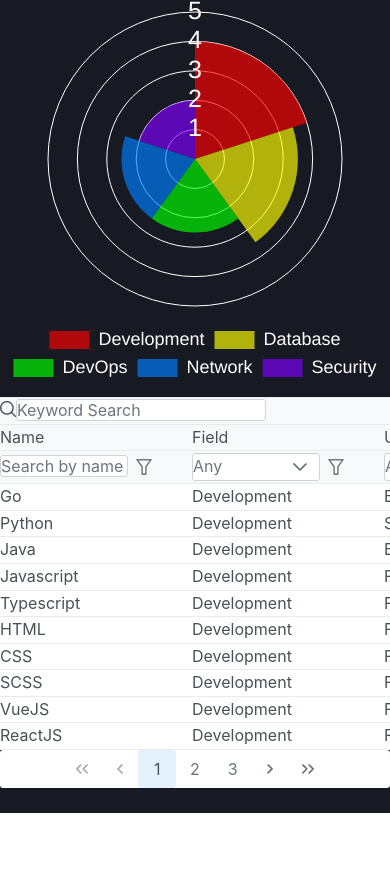
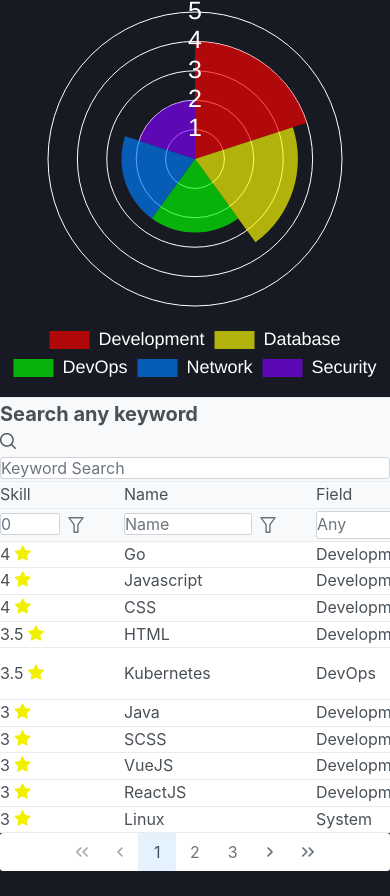
Before and after one commit to ClappeB/clappeb.github.io, a Vue app: page / in a window 390 px wide. Shown: the part 3482-4378 px from the top of the page. Before the commit the page ends 4295 px from the top, so only its background shows below. Built offline with nearby package versions, Linux system fonts and the light colour scheme.

Commit message:
Added pinia store & skill stars

```diff
--- a/src/pages/AboutPage.vue
+++ b/src/pages/AboutPage.vue
@@ -1,10 +1,8 @@
 <script setup lang="ts">
 import Button from "primevue/button";
+import { useAppStore } from "@/stores/app_store";
 
-const descriptions = [
-  "My name is Bruno Clappe. I am a software engineer attracted toward DevOps. I am a graduate of CESI with a master’s degree in software development.",
-  "Enthusiast learner, I aim at providing great code and giving it the possibility to easily flow.",
-];
+const store = useAppStore();
 </script>
 
 <template>
@@ -16,7 +14,7 @@ const descriptions = [
       <img defer src="/images/profil.jpg" />
     </div>
     <div class="description">
-      <p v-for="(desc, index) in descriptions" :key="index">{{ desc }}</p>
+      <p v-for="(desc, index) in store.aboutPage.descriptions" :key="index">{{ desc }}</p>
     </div>
     <Button type="button" class="resume-btn" label="Resume" icon="pi pi-download" />
   </section>
--- a/src/pages/ExperiencesPage.vue
+++ b/src/pages/ExperiencesPage.vue
@@ -1,12 +1,8 @@
 <script setup lang="ts">
 import Chip from "primevue/chip";
+import { useAppStore } from "@/stores/app_store";
 
-const experiences = [
-  { jobTitle: "Chief Technical Officer", location: "Canada", technologies: ["Typescript", "Go"], company: "WeArt", startDate: "10/2022", endDate: "Present" },
-  { jobTitle: "IT association president", location: "Lyon, France", technologies: ["Javascript", "Proxmox", "Docker", "Python"], company: "Coding Cartel", startDate: "02/2022", endDate: "Present" },
-  { jobTitle: "Backend developer", location: "Copenhagen, Denmark", technologies: ["Go", "BigQuery", "API", "Redis"], company: "Wult", startDate: "09/2021", endDate: "02/2022" },
-  { jobTitle: "Backend developer", location: "Montpellier, France", technologies: ["Java", "Qlik"], company: "Berger-Levrault", startDate: "01/2021", endDate: "04/2021" },
-];
+const store = useAppStore();
 </script>
 
 <template>
@@ -15,7 +11,7 @@ const experiences = [
       <h2 class="section-title">My Experiences</h2>
     </div>
     <div class="experiences">
-      <div v-for="(xp, index) in experiences" :key="index" class="experience">
+      <div v-for="(xp, index) in store.experiencesPage.experiences" :key="index" class="experience">
         <div>
           <p class="job-title">{{ xp.jobTitle }}</p>
           <p class="job-dates">{{ xp.startDate }} - {{ xp.endDate }}</p>
--- a/src/pages/SkillsPage.vue
+++ b/src/pages/SkillsPage.vue
@@ -1,91 +1,25 @@
 <script setup lang="ts">
-import { ref, onMounted } from "vue";
+import { ref } from "vue";
 import Chart from "primevue/chart";
-import { FilterMatchMode, FilterOperator } from "primevue/api";
-import Dropdown from "primevue/dropdown";
+import { FilterMatchMode } from "primevue/api";
 import Column from "primevue/column";
 import MultiSelect from "primevue/multiselect";
 import InputText from "primevue/inputtext";
 import TriStateCheckbox from "primevue/tristatecheckbox";
 import DataTable from "primevue/datatable";
 
-const chartData = ref({
-  datasets: [
-    {
-      data: [4, 3.5, 2.5, 2.5, 2],
-      backgroundColor: ["#FF0000AA", "#FFFF00AA", "#00FF00AA", "#0080FFAA", "#8000FFAA"],
-      borderWidth: 0,
-      label: "My skills",
-      max: 5,
-    },
-  ],
-  labels: ["Development", "Database", "DevOps", "Network", "Security"],
-});
+import { useAppStore } from "@/stores/app_store";
 
-const chartOptions = ref({
-  plugins: {
-    legend: {
-      labels: {
-        color: "#fff",
-        font: {
-          size: 18,
-        },
-      },
-      position: "bottom",
-    },
-  },
-  scales: {
-    r: {
-      grid: {
-        color: "#fff",
-      },
-      ticks: {
-        color: "white",
-        count: 6,
-        stepSize: 1,
-        z: 10,
-        showLabelBackdrop: false,
-        font: {
-          size: 25,
-        },
-      },
-      suggestedMax: 5,
-    },
-  },
-});
+const store = useAppStore();
 
-type Skill = { name: string; field: string; use: Array<string>; framework: boolean };
-const skills = {
-  data: [
-    { name: "Go", field: "Development", use: ["Backend", "Standalone"], framework: false },
-    { name: "Python", field: "Development", use: ["Scripting", "Standalone"], framework: false },
-    { name: "Java", field: "Development", use: ["Backend", "Standalone"], framework: false },
-    { name: "Javascript", field: "Development", use: ["Frontend", "Backend"], framework: false },
-    { name: "Typescript", field: "Development", use: ["Frontend", "Backend"], framework: false },
-    { name: "HTML", field: "Development", use: ["Frontend"], framework: false },
-    { name: "CSS", field: "Development", use: ["Frontend"], framework: false },
-    { name: "SCSS", field: "Development", use: ["Frontend"], framework: false },
-    { name: "VueJS", field: "Development", use: ["Frontend"], framework: true },
-    { name: "ReactJS", field: "Development", use: ["Frontend"], framework: true },
-    { name: "Docker", field: "DevOps", use: ["Containers"], framework: false },
-    { name: "Kubernetes", field: "DevOps", use: ["Infrastructure as Code", "Deployment"], framework: false },
-    { name: "Podman", field: "DevOps", use: ["Containers"], framework: false },
-    { name: "CRI-O", field: "DevOps", use: ["Containers"], framework: false },
-    { name: "Bash", field: "System", use: ["Scripting"], framework: false },
-    { name: "Windows", field: "System", use: ["OS"], framework: false },
-    { name: "Linux", field: "System", use: ["OS"], framework: false },
-    { name: "MySQL", field: "Database", use: ["SQL"], framework: false },
-    { name: "ScyllaDB", field: "Database", use: ["NoSQL"], framework: false },
-    { name: "Redis", field: "Database", use: ["NoSQL"], framework: false },
-    { name: "MongoDB", field: "Database", use: ["NoSQL"], framework: false },
-    { name: "C#", field: "Development", use: ["Standalone"], framework: false },
-    { name: "Unity", field: "Development", use: ["Standalone", "Virtual Reality", "Augmented Reality"], framework: false },
-  ] as Array<Skill>,
-};
+const chartData = store.skillsPage.chart.data;
+const chartOptions = store.skillsPage.chart.options;
+
+const skills = ref(store.skillsPage.skills);
 
 const uniqueUses = new Set<string>();
 const uniqueFields = new Set<string>();
-skills.data.forEach((skill) => {
+skills.value.forEach((skill) => {
   uniqueFields.add(skill.field);
   skill.use.forEach((use) => uniqueUses.add(use));
 });
@@ -93,18 +27,13 @@ skills.data.forEach((skill) => {
 const uses = ref(Array.from(uniqueUses));
 const fields = ref(Array.from(uniqueFields));
 
-const customers2 = ref([] as Array<Skill>);
-const filters2 = ref({
+const filters = ref({
   global: { value: null, matchMode: FilterMatchMode.CONTAINS },
+  skill: { value: null, matchMode: FilterMatchMode.GREATER_THAN_OR_EQUAL_TO },
   name: { value: null, matchMode: FilterMatchMode.STARTS_WITH },
   field: { value: null, matchMode: FilterMatchMode.IN },
   use: { value: null, matchMode: FilterMatchMode.CONTAINS },
   framework: { value: null, matchMode: FilterMatchMode.EQUALS },
-});
-
-onMounted(() => {
-  if (!customers2.value) return;
-  customers2.value = skills.data;
 });
 </script>
 
@@ -120,31 +49,41 @@ onMounted(() => {
       <div class="skills-review">
         <div class="card datatable-wrapper">
           <DataTable
-            :value="customers2"
+            :value="skills"
             :paginator="true"
             class="p-datatable p-datatable-responsive-scroll datatable"
             :rows="10"
             dataKey="name"
-            v-model:filters="filters2"
+            v-model:filters="filters"
             filterDisplay="row"
             responsiveLayout="scroll"
             :globalFilterFields="['name', 'field', 'use', 'framework']">
             <template #header>
               <div class="global-search">
+                <p class="global-indicator">Search any keyword</p>
                 <span class="p-input-icon-left">
                   <i class="pi pi-search" />
-                  <InputText v-model="filters2['global'].value" placeholder="Keyword Search" />
+                  <InputText v-model="filters['global'].value" placeholder="Keyword Search" />
                 </span>
               </div>
             </template>
-            <template #empty> No customers found. </template>
-            <template #loading> Loading customers data. Please wait. </template>
+            <template #empty> No skills found yet... </template>
+            <template #loading> Loading skills data. Please wait. </template>
+            <Column field="skill" header="Skill" dataType="number" style="min-width: 4rem">
+              <template #body="{ data }">
+                {{ data.skill }}
+                <i class="pi pi-star-fill star" />
+              </template>
+              <template #filter="{ filterModel, filterCallback }">
+                <InputText type="number" min="0" max="5" step="0.5" v-model="filterModel.value" @change="filterCallback()" class="p-column-filter inputfield" :placeholder="'0'" />
+              </template>
+            </Column>
             <Column field="name" header="Name" style="min-width: 12rem">
               <template #body="{ data }">
                 {{ data.name }}
               </template>
               <template #filter="{ filterModel, filterCallback }">
-                <InputText type="text" v-model="filterModel.value" @keydown.enter="filterCallback()" class="p-column-filter" :placeholder="`Search by name - `" />
+                <InputText type="text" v-model="filterModel.value" @keydown.enter="filterCallback()" class="p-column-filter" :placeholder="`Name `" />
               </template>
             </Column>
             <Column header="Field" filterField="field" style="min-width: 12rem">
@@ -240,10 +179,29 @@ onMounted(() => {
 
 .global-search {
   display: flex;
+  flex-direction: column;
+  width: 100%;
+
+  & > p {
+    font-size: 1.25rem;
+    font-weight: bold;
+  }
+
+  & * {
+    width: 100%;
+  }
 
   & i {
     z-index: 5;
   }
+}
+
+.star {
+  color: rgb(240, 240, 0);
+}
+
+.inputfield {
+  min-width: clamp(60px, 15vw, 120px);
 }
 
 @media (max-width: 360px) {
--- /dev/null
+++ b/src/stores/app_store.ts
@@ -0,0 +1,100 @@
+import { defineStore } from "pinia";
+import type { Experience, Skill } from "@/types/app";
+
+export const useAppStore = defineStore("app", () => {
+  const aboutPage = {
+    descriptions: [
+      "My name is Bruno Clappe. I am a software engineer attracted toward DevOps. I am a graduate of CESI with a master’s degree in software development.",
+      "Enthusiast learner, I aim at providing great code and giving it the possibility to easily flow.",
+    ],
+  };
+  const experiencesPage = {
+    experiences: [
+      { jobTitle: "Chief Technical Officer", location: "Canada", technologies: ["Typescript", "Go"], company: "WeArt", startDate: "10/2022", endDate: "Present" },
+      {
+        jobTitle: "IT association president",
+        location: "Lyon, France",
+        technologies: ["Javascript", "Proxmox", "Docker", "Python"],
+        company: "Coding Cartel",
+        startDate: "02/2022",
+        endDate: "Present",
+      },
+      { jobTitle: "Backend developer", location: "Copenhagen, Denmark", technologies: ["Go", "BigQuery", "API", "Redis"], company: "Wult", startDate: "09/2021", endDate: "02/2022" },
+      { jobTitle: "Backend developer", location: "Montpellier, France", technologies: ["Java", "Qlik"], company: "Berger-Levrault", startDate: "01/2021", endDate: "04/2021" },
+    ] as Array<Experience>,
+  };
+
+  const skillsPage = {
+    chart: {
+      data: {
+        datasets: [
+          {
+            data: [4, 3.5, 2.5, 2.5, 2],
+            backgroundColor: ["#FF0000AA", "#FFFF00AA", "#00FF00AA", "#0080FFAA", "#8000FFAA"],
+            borderWidth: 0,
+            label: "My skills",
+            max: 5,
+          },
+        ],
+        labels: ["Development", "Database", "DevOps", "Network", "Security"],
+      },
+      options: {
+        plugins: {
+          legend: {
+            labels: {
+              color: "#fff",
+              font: {
+                size: 18,
+              },
+            },
+            position: "bottom",
+          },
+        },
+        scales: {
+          r: {
+            grid: {
+              color: "#fff",
+            },
+            ticks: {
+              color: "white",
+              count: 6,
+              stepSize: 1,
+              z: 10,
+              showLabelBackdrop: false,
+              font: {
+                size: 25,
+              },
+            },
+            suggestedMax: 5,
+          },
+        },
+      },
+    },
+    skills: [
+      { name: "Go", field: "Development", use: ["Backend", "Standalone"], framework: false, skill: 4 },
+      { name: "Javascript", field: "Development", use: ["Frontend", "Backend"], framework: false, skill: 4 },
+      { name: "CSS", field: "Development", use: ["Frontend"], framework: false, skill: 4 },
+      { name: "HTML", field: "Development", use: ["Frontend"], framework: false, skill: 3.5 },
+      { name: "Kubernetes", field: "DevOps", use: ["Infrastructure as Code", "Deployment"], framework: false, skill: 3.5 },
+      { name: "Java", field: "Development", use: ["Backend", "Standalone"], framework: false, skill: 3 },
+      { name: "SCSS", field: "Development", use: ["Frontend"], framework: false, skill: 3 },
+      { name: "VueJS", field: "Development", use: ["Frontend"], framework: true, skill: 3 },
+      { name: "ReactJS", field: "Development", use: ["Frontend"], framework: true, skill: 3 },
+      { name: "Linux", field: "System", use: ["OS"], framework: false, skill: 3 },
+      { name: "MySQL", field: "Database", use: ["SQL"], framework: false, skill: 3 },
+      { name: "Python", field: "Development", use: ["Scripting", "Standalone"], framework: false, skill: 2.5 },
+      { name: "Typescript", field: "Development", use: ["Frontend", "Backend"], framework: false, skill: 2.5 },
+      { name: "Docker", field: "DevOps", use: ["Containers"], framework: false, skill: 2.5 },
+      { name: "ScyllaDB", field: "Database", use: ["NoSQL"], framework: false, skill: 2 },
+      { name: "Podman", field: "DevOps", use: ["Containers"], framework: false, skill: 2 },
+      { name: "MongoDB", field: "Database", use: ["NoSQL"], framework: false, skill: 2 },
+      { name: "C#", field: "Development", use: ["Standalone"], framework: false, skill: 2 },
+      { name: "Unity", field: "Development", use: ["Standalone", "Virtual Reality", "Augmented Reality"], framework: false, skill: 2 },
+      { name: "Bash", field: "System", use: ["Scripting"], framework: false, skill: 1.5 },
+      { name: "Windows", field: "System", use: ["OS"], framework: false, skill: 1.5 },
+      { name: "Redis", field: "Database", use: ["NoSQL"], framework: false, skill: 1 },
+    ] as Array<Skill>,
+  };
+
+  return { aboutPage, experiencesPage, skillsPage };
+});
--- a/src/types/app.d.ts
+++ b/src/types/app.d.ts
@@ -1,3 +1,5 @@
 type SideBarItem = { label: string; icon: string; anchor?: string };
+type Experience = { jobTitle: string; location: string; technologies: Array<string>; company: string; startDate: string; endDate: string };
+type Skill = { name: string; field: string; use: Array<string>; framework: boolean; skill: number };
 
-export { SideBarItem };
+export { SideBarItem, Skill, Experience };
```
Also changed, not shown: src/main.ts (+4 -4 lines), src/stores/counter.ts (deleted, +0 -12 lines).
